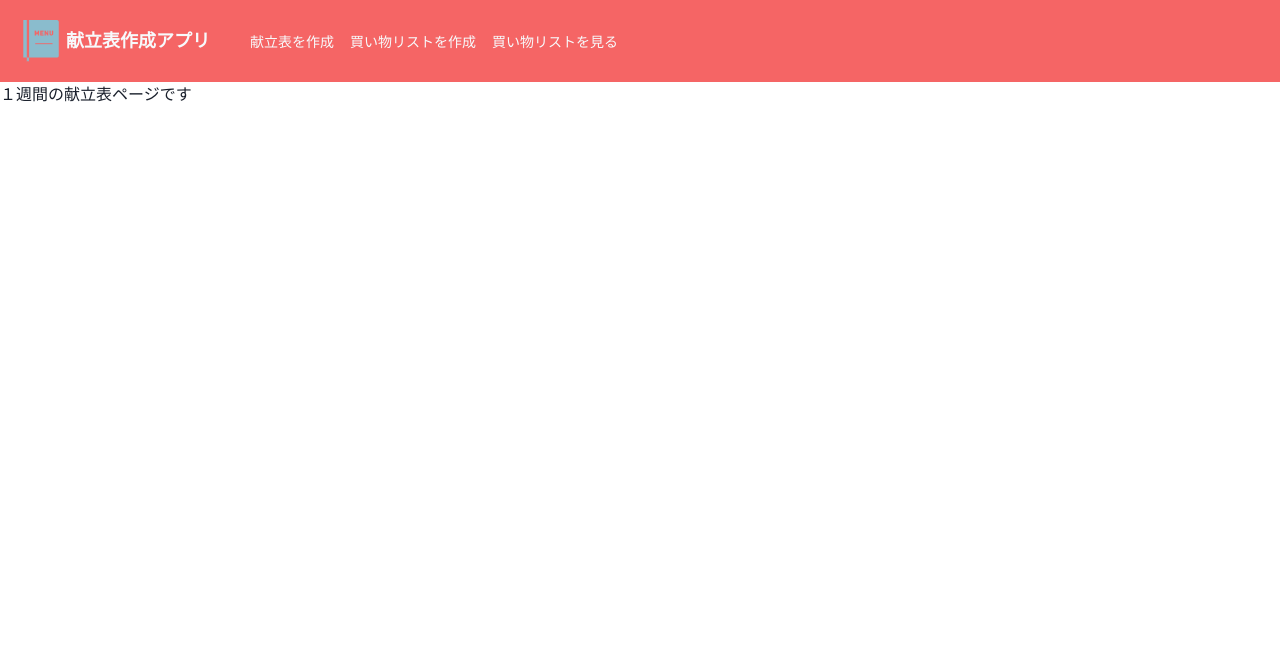
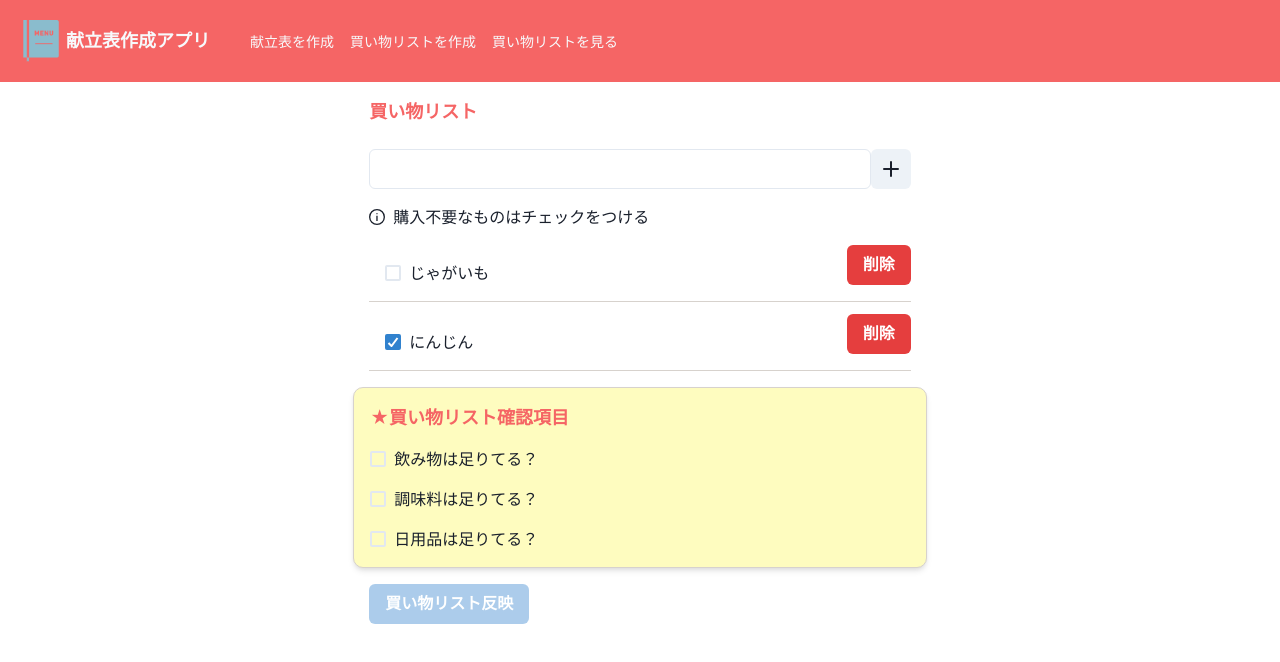
Before and after one commit to AkieMaezawa/createMenuTable, a React (Create React App) app: page /menu_table/create_list in a window 1280 px wide. Shown: the top 662 px of the page. Built offline with nearby package versions, Linux system fonts and the light colour scheme.

Commit message:
買い物リスト作成ページ追加

```diff
--- /dev/null
+++ b/src/components/atoms/checkbox/ItemCheck.tsx
@@ -0,0 +1,74 @@
+import { VFC, memo } from "react";
+import {
+  CheckboxGroup,
+  Stack,
+  Checkbox,
+  Box,
+  Text,
+  Button,
+  useCheckboxGroup
+} from "@chakra-ui/react";
+
+import { CheckItem } from "../../../types/CheckItem";
+
+const items: CheckItem[] = [
+  {
+    id: "1",
+    item: "飲み物は足りてる？"
+  },
+  {
+    id: "2",
+    item: "調味料は足りてる？"
+  },
+  {
+    id: "3",
+    item: "日用品は足りてる？"
+  }
+];
+
+export const ItemCheck: VFC = memo(() => {
+  const { value, getCheckboxProps } = useCheckboxGroup();
+  const allChecked = () => {
+    let checked: boolean = true;
+    if (items.length === value.length) {
+      checked = false;
+    }
+    return checked;
+  };
+  const all: boolean = allChecked();
+  return (
+    <>
+      <Box
+        p={4}
+        border="1px"
+        borderColor="#d7d2cd"
+        borderRadius="10px"
+        bg="white"
+        shadow="md"
+        bgColor="yellow.100"
+      >
+        <Text fontSize="lg" color="red.400" fontWeight="bold" pb={4}>
+          ★買い物リスト確認項目
+        </Text>
+        <CheckboxGroup colorScheme="green">
+          <Stack spacing={4} direction="column">
+            {items.map((item) => (
+              <Checkbox
+                key={item.id}
+                value={item.id}
+                {...getCheckboxProps({ value: item.id })}
+              >
+                {item.item}
+              </Checkbox>
+            ))}
+          </Stack>
+        </CheckboxGroup>
+      </Box>
+      <Box p={4}>
+        <Button colorScheme="blue" boxShadow="lg" isDisabled={all}>
+          買い物リスト反映
+        </Button>
+      </Box>
+    </>
+  );
+});
--- a/src/components/atoms/list/ShoppingItem.tsx
+++ b/src/components/atoms/list/ShoppingItem.tsx
@@ -11,7 +11,7 @@ type Props = {
 
 const ShoppingItem: VFC<Props> = memo(({ item, handleDone, handleDelete }) => {
   return (
-    <ListItem>
+    <ListItem borderBottom="1px" borderBottomColor="#d7d2cd">
       <Stack direction={["column", "row"]} spacing="24px">
         <Checkbox p="4" isChecked={item.done} onChange={() => handleDone(item)}>
           {item.title}
@@ -20,6 +20,7 @@ const ShoppingItem: VFC<Props> = memo(({ item, handleDone, handleDelete }) => {
         <Button colorScheme="red" onClick={() => handleDelete(item)}>
           削除
         </Button>
+        <br />
       </Stack>
     </ListItem>
   );
--- a/src/components/organisms/menuTable/AddList.tsx
+++ b/src/components/organisms/menuTable/AddList.tsx
@@ -19,13 +19,18 @@ const initialState: Item[] = [
   }
 ];
 
-export const AddList: VFC = memo(() => {
+type Props = {
+  title: string;
+};
+
+export const AddList: VFC<Props> = memo((props) => {
   const [items, setItems] = useState(initialState);
+  const { title } = props;
 
   return (
     <Box>
       <Text fontSize="lg" color="red.400" fontWeight="bold">
-        材料リスト
+        {title}
       </Text>
       <br />
       <ItemInput setItems={setItems} items={items} />
--- a/src/components/pages/CreateList.tsx
+++ b/src/components/pages/CreateList.tsx
@@ -1,9 +1,16 @@
 import { memo, VFC } from "react";
+import { Container, Box } from "@chakra-ui/react";
+import { AddList } from "../organisms/menuTable/AddList";
+
+import { ItemCheck } from "../atoms/checkbox/ItemCheck";
 
 export const CreateList: VFC = memo(() => {
   return (
-    <>
-      <p>１週間の献立表ページです</p>
-    </>
+    <Container>
+      <Box p={4}>
+        <AddList title="買い物リスト" />
+      </Box>
+      <ItemCheck />
+    </Container>
   );
 });
--- a/src/components/pages/MenuTable.tsx
+++ b/src/components/pages/MenuTable.tsx
@@ -27,12 +27,12 @@ const weektext: Week[] = [
   {
     id: 2,
     text: "火",
-    bg: "teal.50"
+    bg: "red.50"
   },
   {
     id: 3,
     text: "水",
-    bg: ""
+    bg: "blue.50"
   },
   {
     id: 4,
@@ -42,17 +42,17 @@ const weektext: Week[] = [
   {
     id: 5,
     text: "金",
-    bg: ""
+    bg: "yellow.50"
   },
   {
     id: 6,
     text: "土",
-    bg: "teal.50"
+    bg: "cyan.50"
   },
   {
     id: 7,
     text: "日",
-    bg: ""
+    bg: "pink.50"
   }
 ];
 
@@ -82,7 +82,7 @@ export const MenuTable: VFC = memo(() => {
             <TabPanel key={week.id}>
               <WeeklyTextArea />
               <br />
-              <AddList />
+              <AddList title="材料リスト" />
               <br />
               <Button colorScheme="blue" boxShadow="lg">
                 買い物リスト反映
--- /dev/null
+++ b/src/types/CheckItem.ts
@@ -0,0 +1,4 @@
+export type CheckItem = {
+  id: string;
+  item: string;
+};
```
